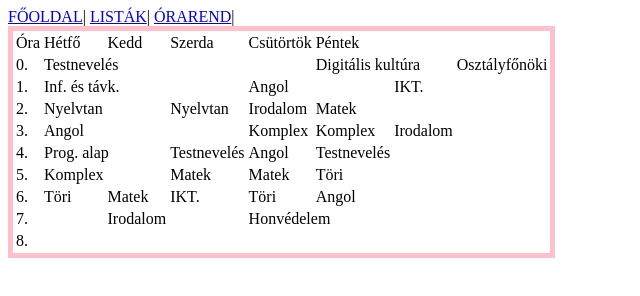
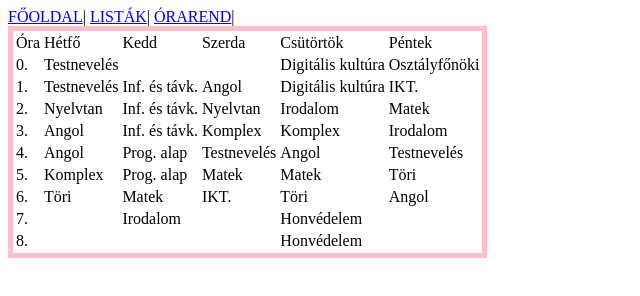
Before and after one commit to KVivienE/IKT, a plain HTML site: page orarend.html in a window 1280 px wide. Shown: the whole page, without its empty margins (0-640 px from the left). Drawn offline with Linux system fonts and the light colour scheme; files that its build step writes are made by us from their sources.

Commit message:
orarendsokadik

```diff
--- a/orarend.html
+++ b/orarend.html
@@ -4,7 +4,7 @@
     <meta charset="UTF-8">
     <meta name="viewport" content="width=device-width, initial-scale=1.0">
     <title>Órarendem</title>
-    <link rel="stylesheet" href="style.css">
+    <link rel="stylesheet" href="./css mappa/style.css">
 </head>
 <body>
     <nav>
@@ -23,40 +23,40 @@
         </tr>
         <tr>
             <td>0.</td>
-            <td colspan="2">Testnevelés</td>
+            <td >Testnevelés</td>
             <td></td>
             <td></td>
-            <td colspan="2">Digitális kultúra</td>
+            <td >Digitális kultúra</td>
             <td>Osztályfőnöki</td>
         </tr>
         <tr>
             <td>1.</td>
-
-            <td colspan="3">Inf. és távk.</td>
+            <td>Testnevelés</td>
+            <td>Inf. és távk.</td>
             <td>Angol</td>
-            <td></td>
+            <td>Digitális kultúra</td>
             <td> IKT.</td>
         </tr>
         <tr>
             <td>2.</td>
             <td>Nyelvtan</td>
-           <td></td>
+           <td>Inf. és távk.</td>
             <td>Nyelvtan</td>
             <td>Irodalom</td>
             <td>Matek</td>
         </tr>
         <tr>
             <td>3.</td>
-            <td colspan="2">Angol</td>
-            <td></td>
+            <td >Angol</td>
+            <td>Inf. és távk.</td>
             <td>Komplex</td>
             <td>Komplex</td>
             <td>Irodalom</td>
         </tr>
         <tr>
             <td>4.</td>
-
-            <td colspan="2">Prog. alap</td>
+          <td>Angol</td>
+            <td>Prog. alap</td>
             <td>Testnevelés</td>
             <td>Angol</td>
             <td>Testnevelés</td>
@@ -64,7 +64,7 @@
         <tr>
             <td>5.</td>
             <td>Komplex</td>
-             <td></td>
+             <td>Prog. alap</td>
             <td>Matek</td>
             <td>Matek</td>
             <td>Töri</td>
@@ -82,7 +82,7 @@
             <td></td>
             <td>Irodalom</td>
             <td></td>
-            <td colspan="2">Honvédelem</td>
+            <td>Honvédelem</td>
             <td></td>
         </tr>
         <tr>
@@ -90,7 +90,7 @@
             <td></td>
             <td></td>
             <td></td>
-             <td></td>
+             <td>Honvédelem</td>
             <td></td>
         </tr>
     </table>
```
